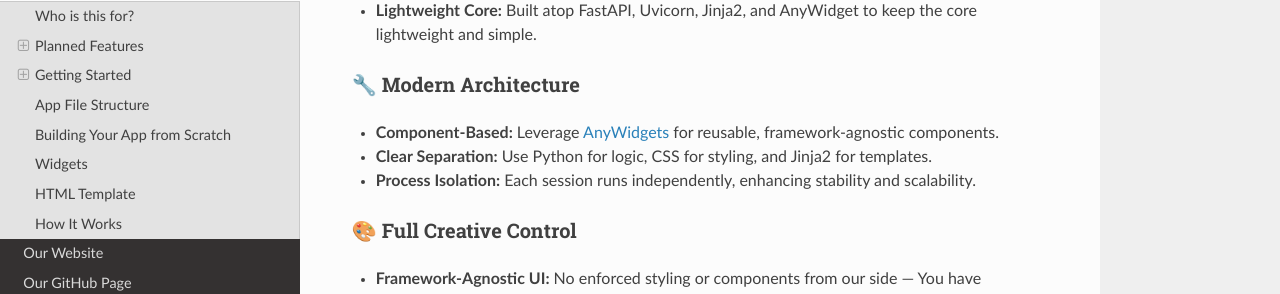
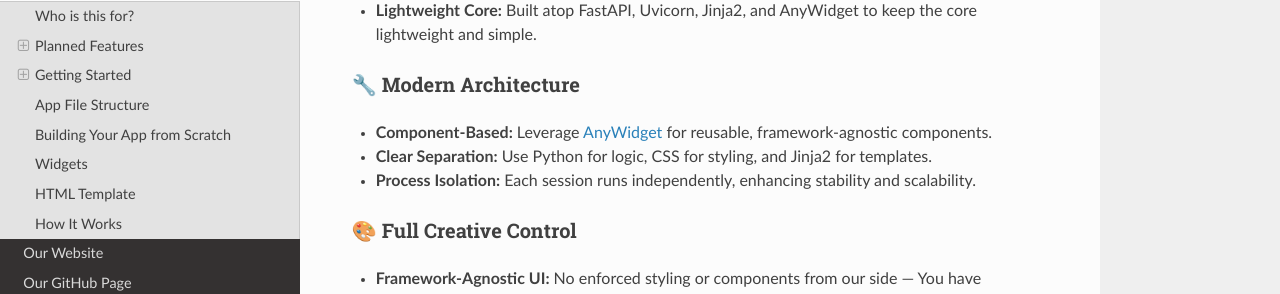
Before and after one commit to numerous-com/numerous-apps, an MkDocs documentation site: the page built from docs/README.md, in a window 1280 px wide and 900 px high, scrolled down 814 px. Shown: the part 135-429 px from the top of the window. Built offline with MkDocs 1.6.1, drawn with Linux system fonts in a browser that asks for light colours; nearby versions of some CDN libraries.

Commit message:
Update README.md
Fixed a typo in the AnyWidget URL

```diff
--- a/docs/README.md
+++ b/docs/README.md
@@ -27,7 +27,7 @@
 - **Lightweight Core:** Built atop FastAPI, Uvicorn, Jinja2, and AnyWidget to keep the core lightweight and simple.
 
 ### 🔧 **Modern Architecture**
-- **Component-Based:** Leverage [AnyWidgets](https://anywidgets.dev/) for reusable, framework-agnostic components.
+- **Component-Based:** Leverage [AnyWidget](https://anywidget.dev/) for reusable, framework-agnostic components.
 - **Clear Separation:** Use Python for logic, CSS for styling, and Jinja2 for templates.
 - **Process Isolation:** Each session runs independently, enhancing stability and scalability.
 
```
